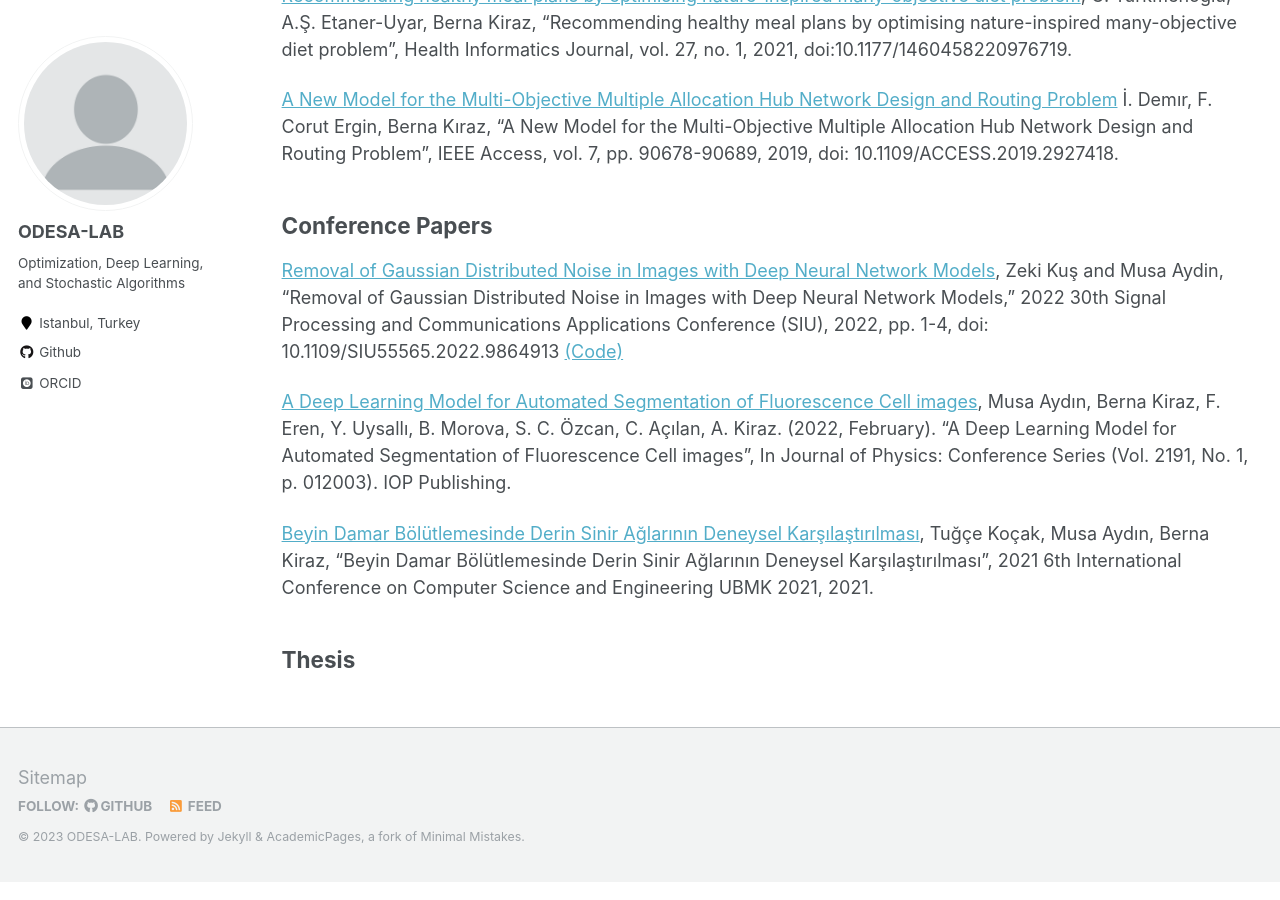
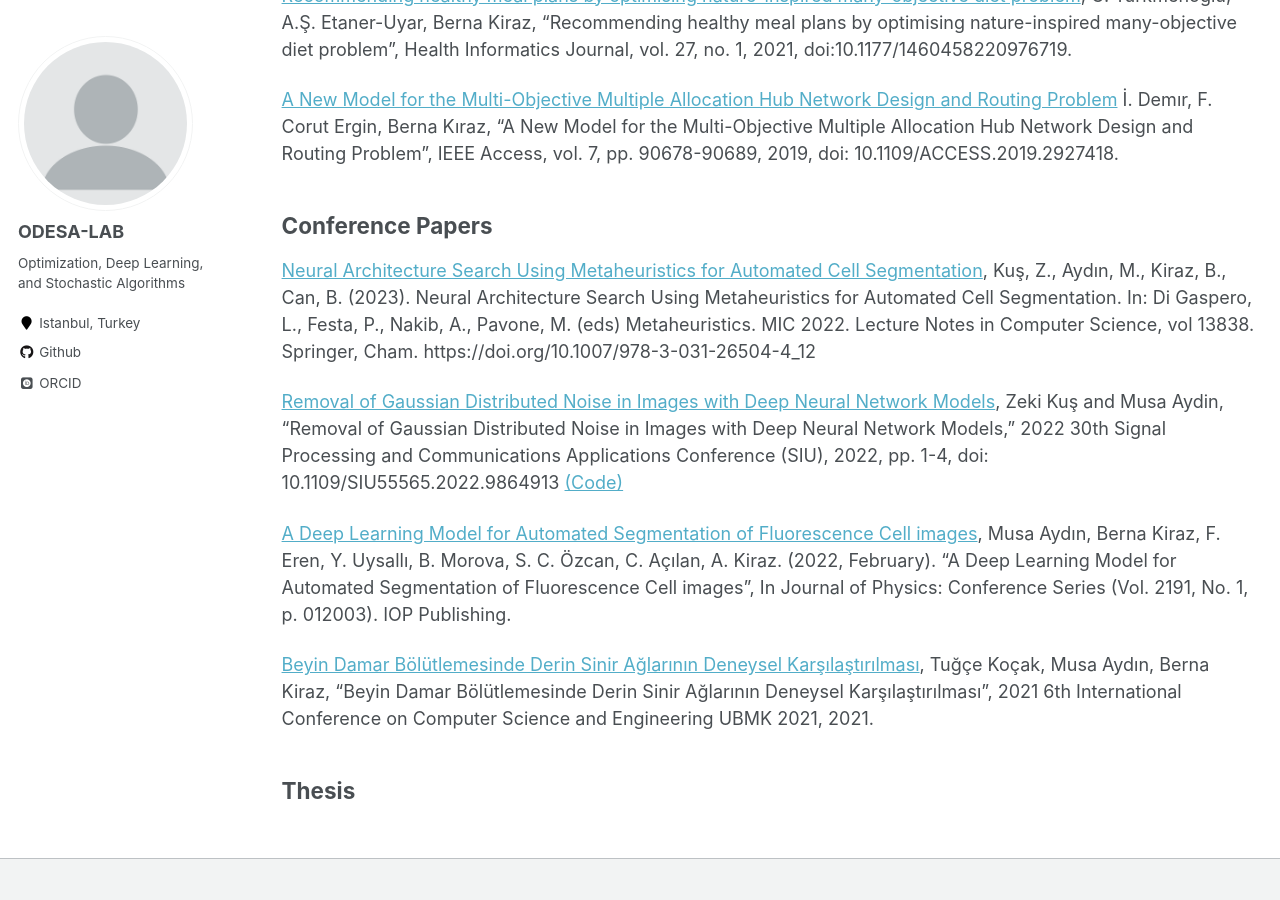
Before and after one commit to ODESALAB/odesalab.github.io, a Jekyll site: the page built from _pages/publications.md, in a window 1280 px wide and 900 px high, scrolled down 807 px. Built offline with Jekyll 4.4.1, drawn with Linux system fonts in a browser that asks for light colours; some web fonts are replaced.

Commit message:
Added: MIC2022

```diff
--- a/_pages/publications.md
+++ b/_pages/publications.md
@@ -26,6 +26,8 @@ author_profile: true
 
 ## Conference Papers
 
+[Neural Architecture Search Using Metaheuristics for Automated Cell Segmentation](https://link.springer.com/chapter/10.1007/978-3-031-26504-4_12), Kuş, Z., Aydın, M., Kiraz, B., Can, B. (2023). Neural Architecture Search Using Metaheuristics for Automated Cell Segmentation. In: Di Gaspero, L., Festa, P., Nakib, A., Pavone, M. (eds) Metaheuristics. MIC 2022. Lecture Notes in Computer Science, vol 13838. Springer, Cham. https://doi.org/10.1007/978-3-031-26504-4_12
+
 [Removal of Gaussian Distributed Noise in Images with Deep Neural Network Models](https://ieeexplore.ieee.org/document/9864913), Zeki Kuş and Musa Aydin, "Removal of Gaussian Distributed Noise in Images with Deep Neural Network Models," 2022 30th Signal Processing and Communications Applications Conference (SIU), 2022, pp. 1-4, doi: 10.1109/SIU55565.2022.9864913 [(Code)](https://github.com/ODESALAB/Removal-of-Gaussian-Distributed-Noise-in-Images-with-Deep-Neural-Network-Models)
 
 [A Deep Learning Model for Automated Segmentation of Fluorescence Cell images](https://iopscience.iop.org/article/10.1088/1742-6596/2191/1/012003/pdf), Musa Aydın, Berna Kiraz, F. Eren, Y. Uysallı, B. Morova, S. C. Özcan, C. Açılan, A. Kiraz. (2022, February). "A Deep Learning Model for Automated Segmentation of Fluorescence Cell images", In Journal of Physics: Conference Series (Vol. 2191, No. 1, p. 012003). IOP Publishing.
```
